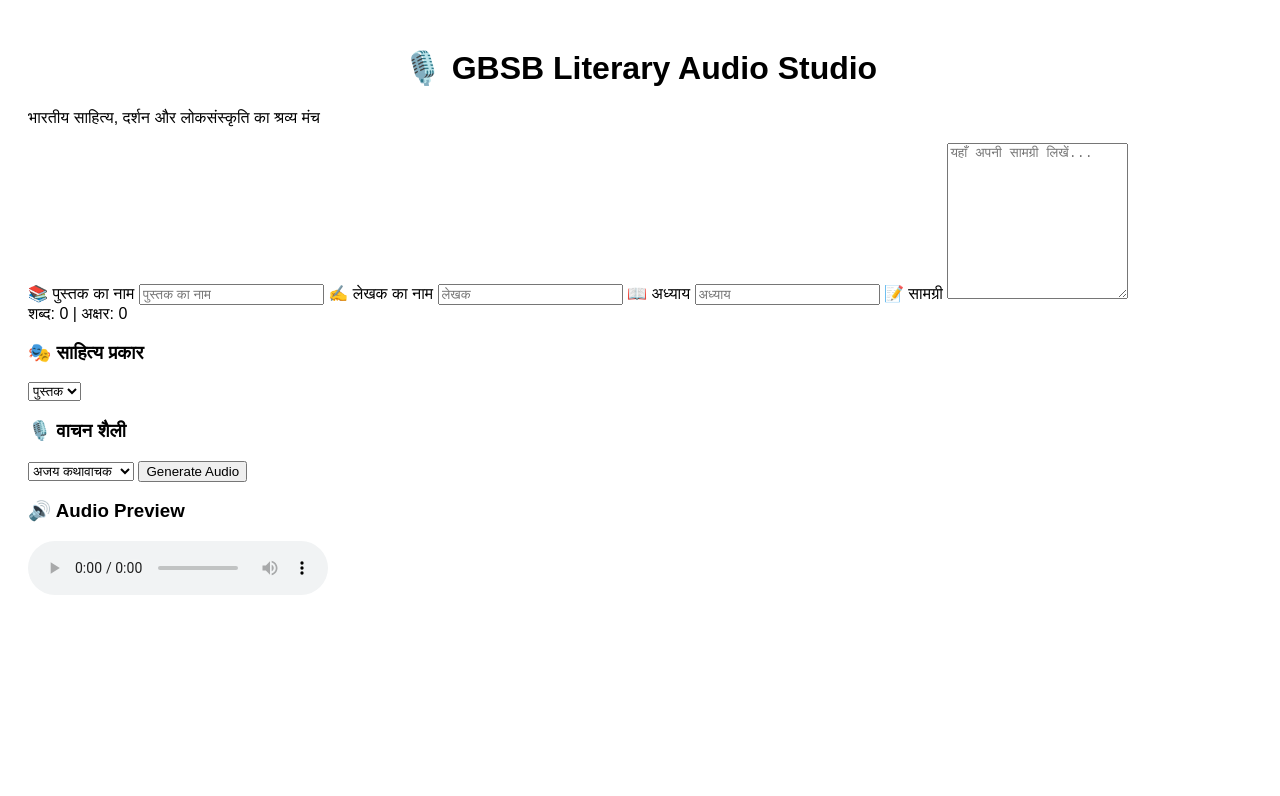
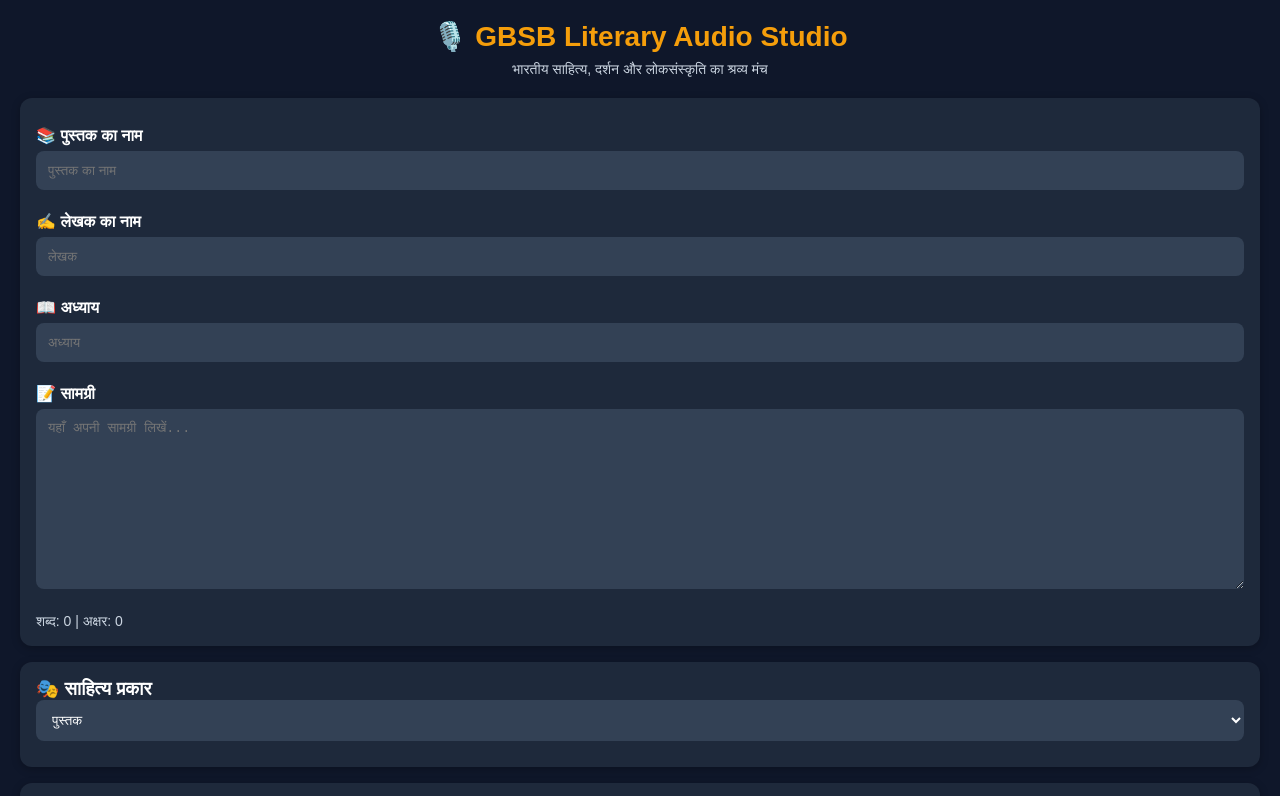
Before and after one commit to ajaysingh132/GBSB-Literary-Audio-Studio, a plain HTML site: page index.html in a window 1280 px wide. Shown: the top 796 px of the page. Drawn offline with Linux system fonts and the light colour scheme.

Commit message:
Update style.css

```diff
--- a/style.css
+++ b/style.css
@@ -1,8 +1,88 @@
+*{
+margin:0;
+padding:0;
+box-sizing:border-box;
+}
+
 body{
-font-family:Arial,sans-serif;
+font-family:Arial, sans-serif;
+background:#0f172a;
+color:white;
 padding:20px;
 }
 
-h1{
+header{
 text-align:center;
+margin-bottom:20px;
 }
+
+header h1{
+font-size:28px;
+color:#f59e0b;
+margin-bottom:8px;
+}
+
+header p{
+color:#cbd5e1;
+font-size:14px;
+}
+
+.card{
+background:#1e293b;
+padding:16px;
+margin-bottom:16px;
+border-radius:12px;
+box-shadow:0 2px 8px rgba(0,0,0,0.25);
+}
+
+label{
+display:block;
+margin-top:12px;
+margin-bottom:6px;
+font-weight:bold;
+}
+
+input,
+textarea,
+select{
+width:100%;
+padding:12px;
+border:none;
+border-radius:8px;
+background:#334155;
+color:white;
+margin-bottom:10px;
+}
+
+textarea{
+resize:vertical;
+min-height:180px;
+}
+
+button{
+width:100%;
+padding:14px;
+border:none;
+border-radius:10px;
+background:#f59e0b;
+color:black;
+font-size:16px;
+font-weight:bold;
+cursor:pointer;
+margin-top:10px;
+}
+
+button:hover{
+background:#fbbf24;
+}
+
+#counter{
+margin-top:10px;
+font-size:14px;
+color:#cbd5e1;
+}
+
+audio{
+width:100%;
+margin-top:10px;
+}
```
